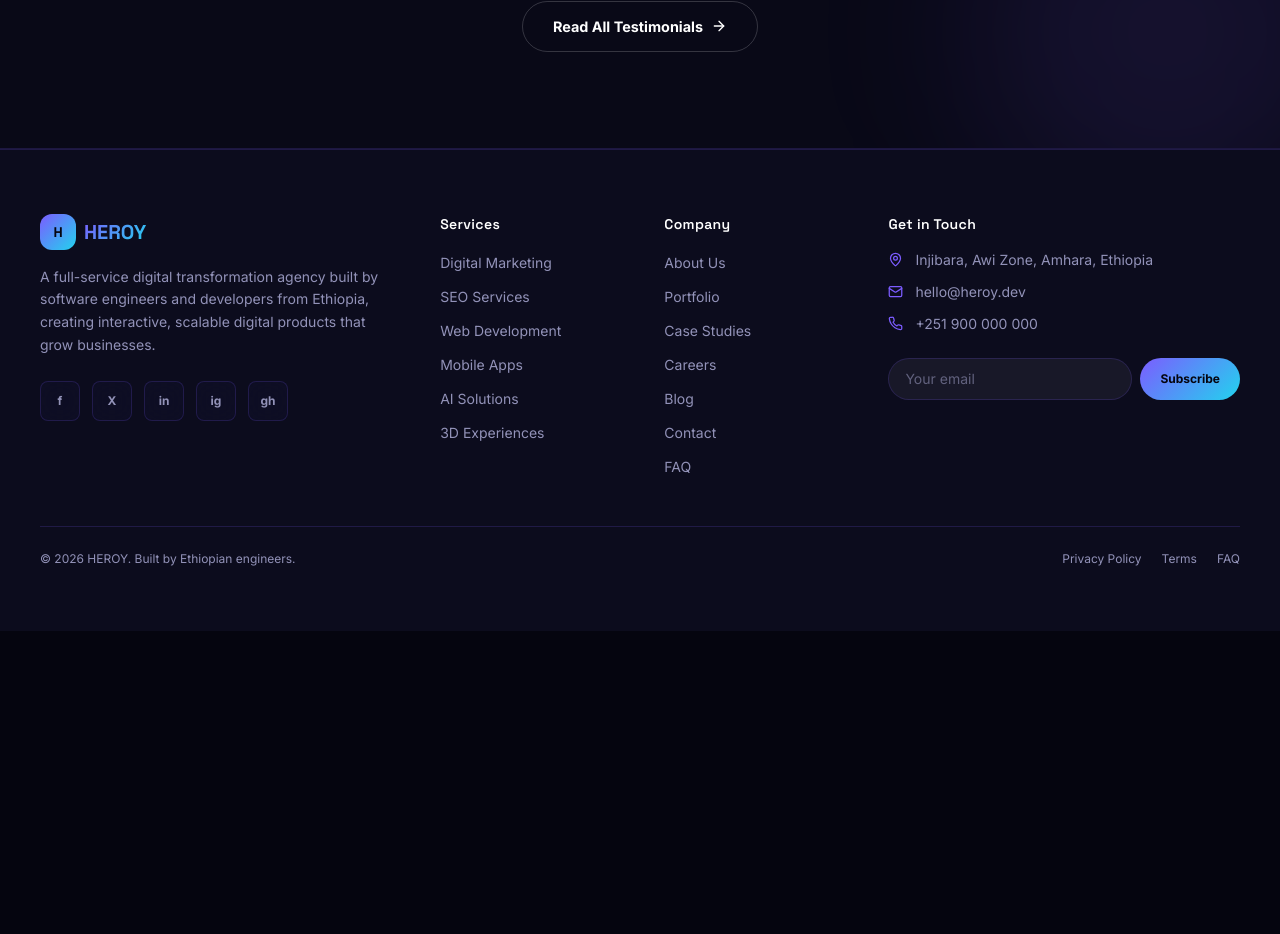
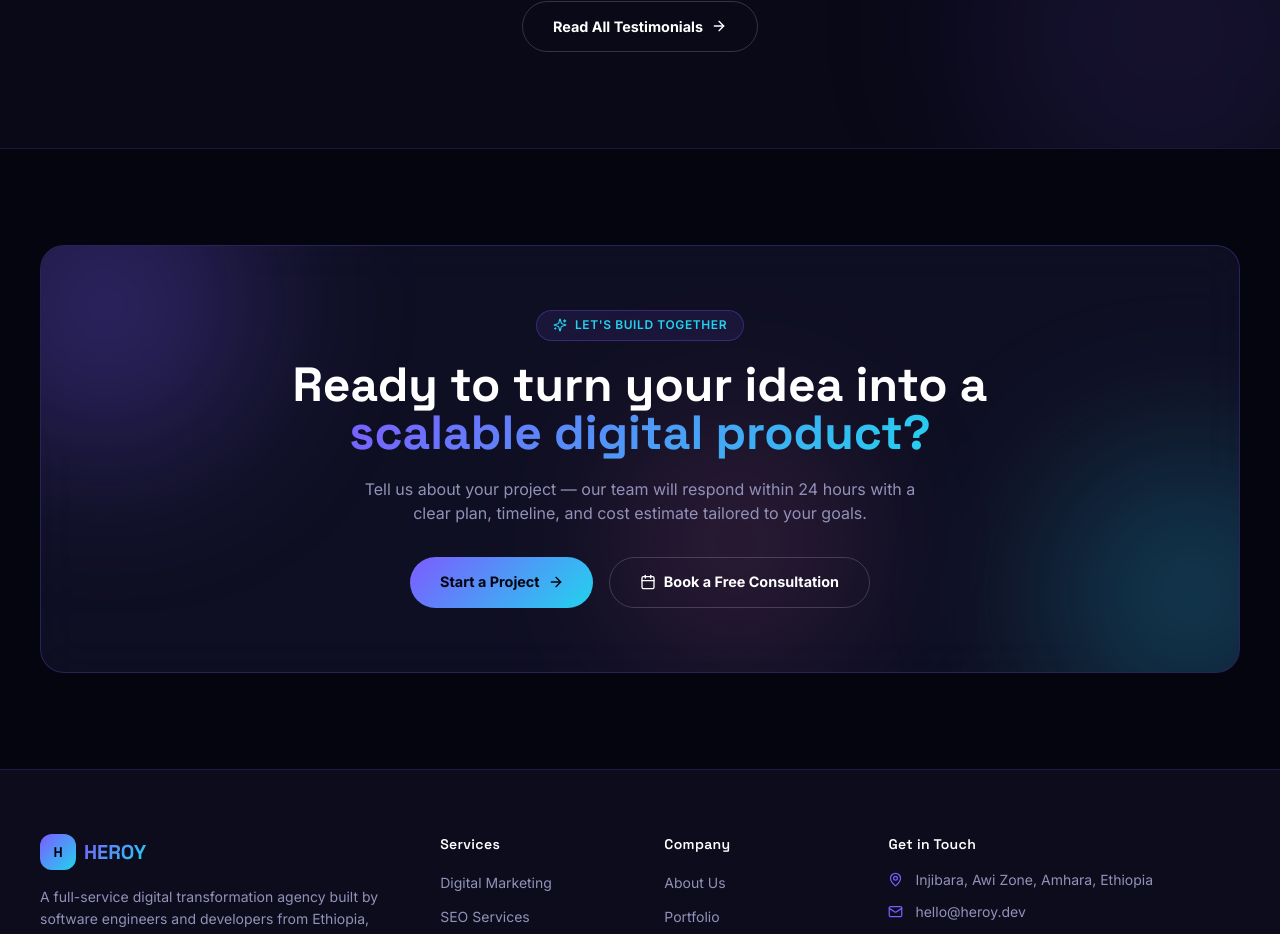
Before and after one commit to Yetemare-Yibeltal/HEROY-Digital-marketing-Website, a Next.js app: page / in a window 1280 px wide. Shown: the part 7161-8095 px from the top of the page. Before the commit the page ends 7792 px from the top, so only its background shows below. Built offline with nearby package versions, Linux system fonts and the light colour scheme.

Commit message:
add CTA band to homepage section order

```diff
--- a/src/app/page.tsx
+++ b/src/app/page.tsx
@@ -6,6 +6,7 @@ import WhyChooseUs from "@/components/sections/WhyChooseUs";
 import Process from "@/components/sections/Process";
 import PortfolioPreview from "@/components/sections/PortfolioPreview";
 import TestimonialsPreview from "@/components/sections/TestimonialsPreview";
+import CTABand from "@/components/sections/CTABand";
 
 export default function HomePage() {
   return (
@@ -18,6 +19,7 @@ export default function HomePage() {
       <Process />
       <PortfolioPreview />
       <TestimonialsPreview />
+      <CTABand />
     </>
   );
 }
```
